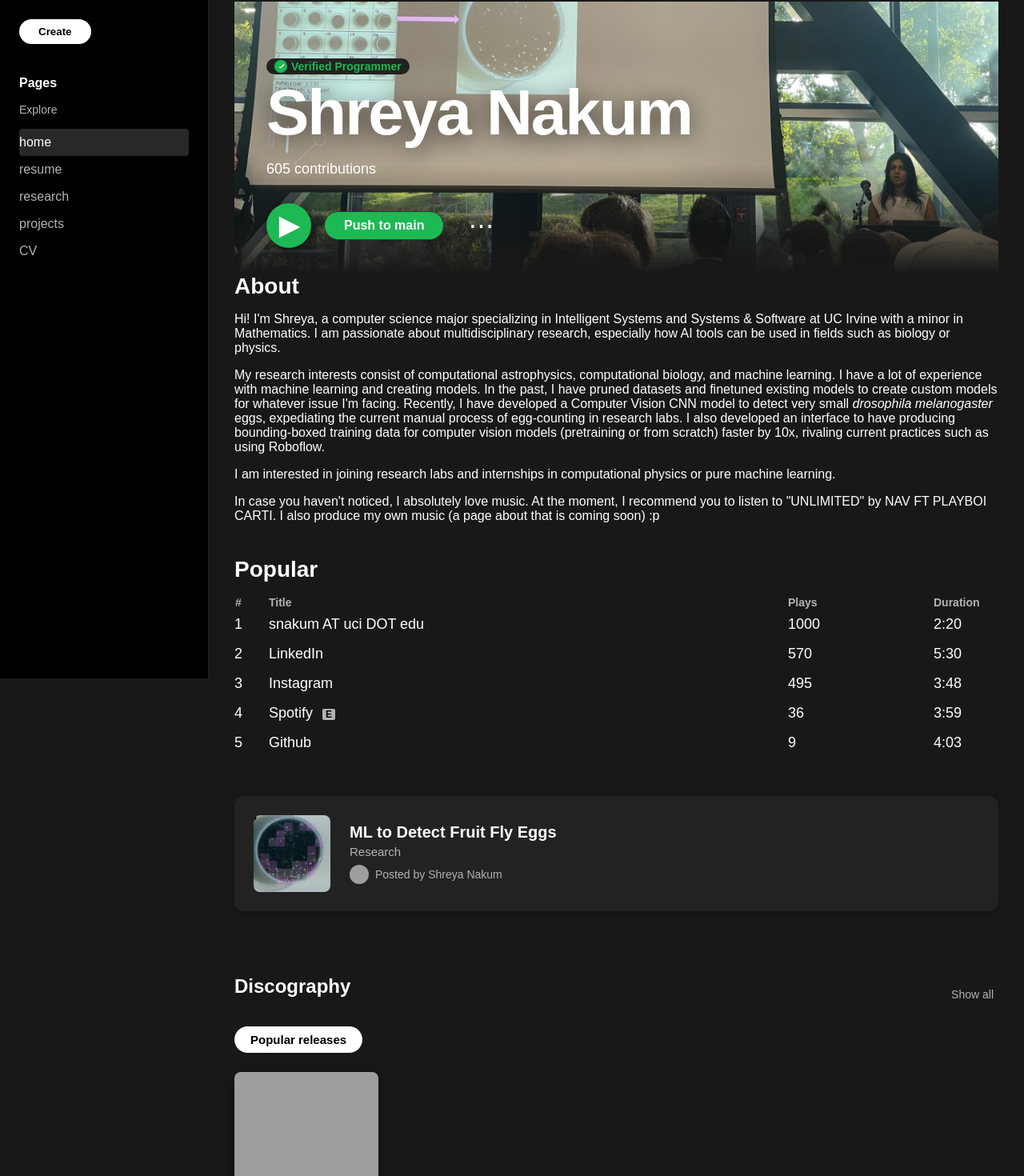
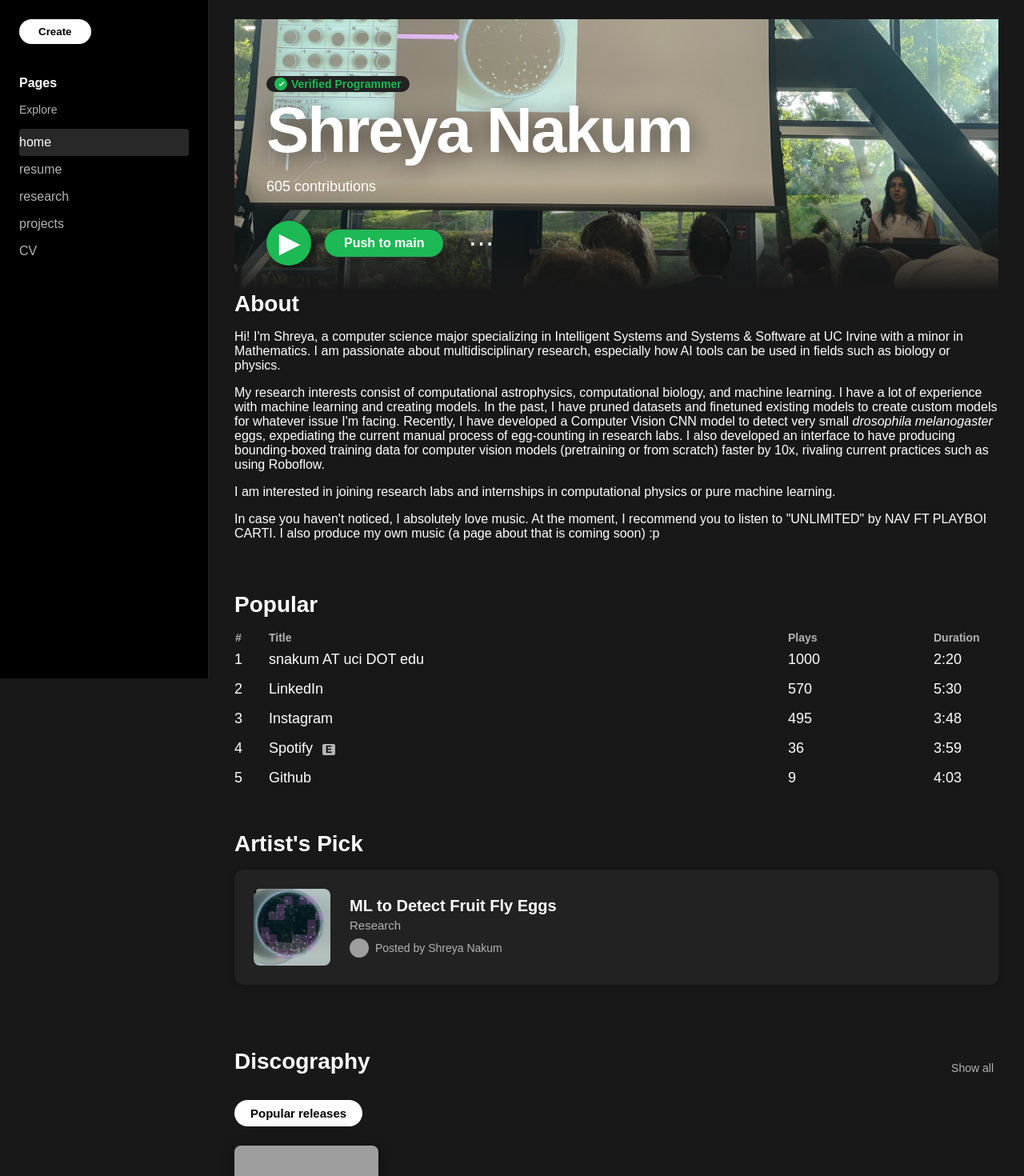
Before and after one commit to sn82978/sn82978.github.io, a React (Vite) app in the folder personal-site/: page / in a window 1280 px wide. Shown: the top 1470 px of the page at 80% size. Built offline with nearby package versions, Linux system fonts and the light colour scheme; grey boxes are pictures that could not be loaded.

Commit message:
fixed missing arists pick header

```diff
--- a/personal-site/src/App.jsx
+++ b/personal-site/src/App.jsx
@@ -257,7 +257,7 @@ function PlaylistPage({ name }) {
 function HomePage() {
   return (
     <>
-       <div style={{ padding: "2px 32px" }}>
+       <div style={{ padding: "24px 32px" }}>
       <ArtistHeader artist={artist} />
       <h2 style={{ color: "#fff", fontSize: 28, marginBottom: 16 }}>About</h2>
       <p>Hi! I'm Shreya, a computer science major specializing in Intelligent Systems and
@@ -283,6 +283,7 @@ function HomePage() {
       </div>
       <PopularTracks tracks={artist.tracks} />
       <div style={{ padding: "24px 32px" }}>
+      <h2 style={{ color: "#fff", fontSize: 28, marginBottom: 16 }}>Artist's Pick</h2>
         <ArtistPick pick={artistPick} />
       </div>
       <div style={{ padding: "24px 32px" }}>
--- a/personal-site/src/components/Discography.jsx
+++ b/personal-site/src/components/Discography.jsx
@@ -15,7 +15,9 @@ function Discography({ albums }) {
   return (
     <section style={{ padding: "32px 0" }}>
       <div style={{ display: "flex", alignItems: "center", justifyContent: "space-between", marginBottom: 16 }}>
-        <h2 style={{ color: "#fff", fontSize: 24, fontWeight: 700 }}>Discography</h2>
+        {/* <h2 style={{ color: "#fff", fontSize: 24, fontWeight: 700 }}>Discography</h2> */}
+        {/* <h1>Discography</h1> */}
+        <h2 style={{ color: "#fff", fontSize: 28, marginBottom: 16 }}>Discography</h2>
         <button
           onClick={handleShowAll}
           style={{
```
